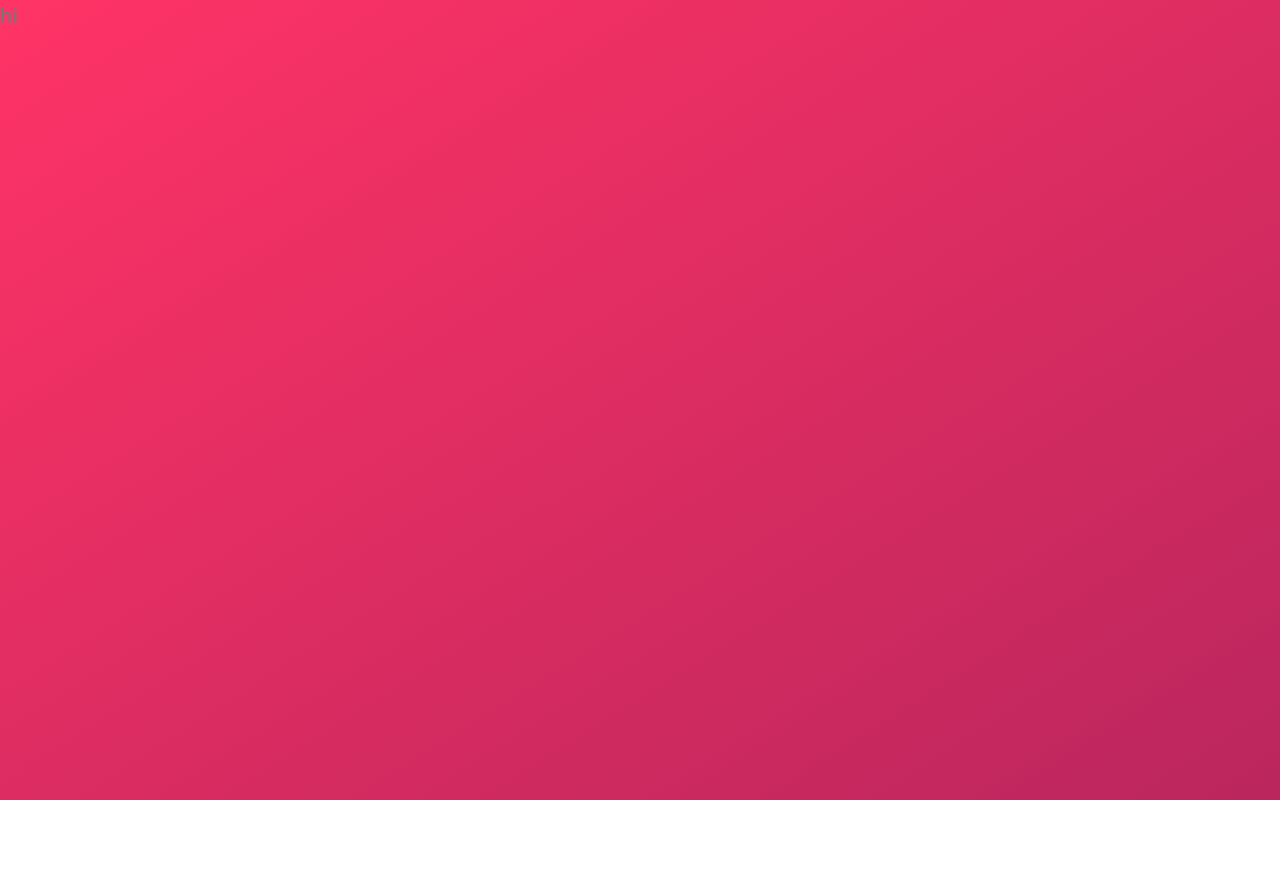
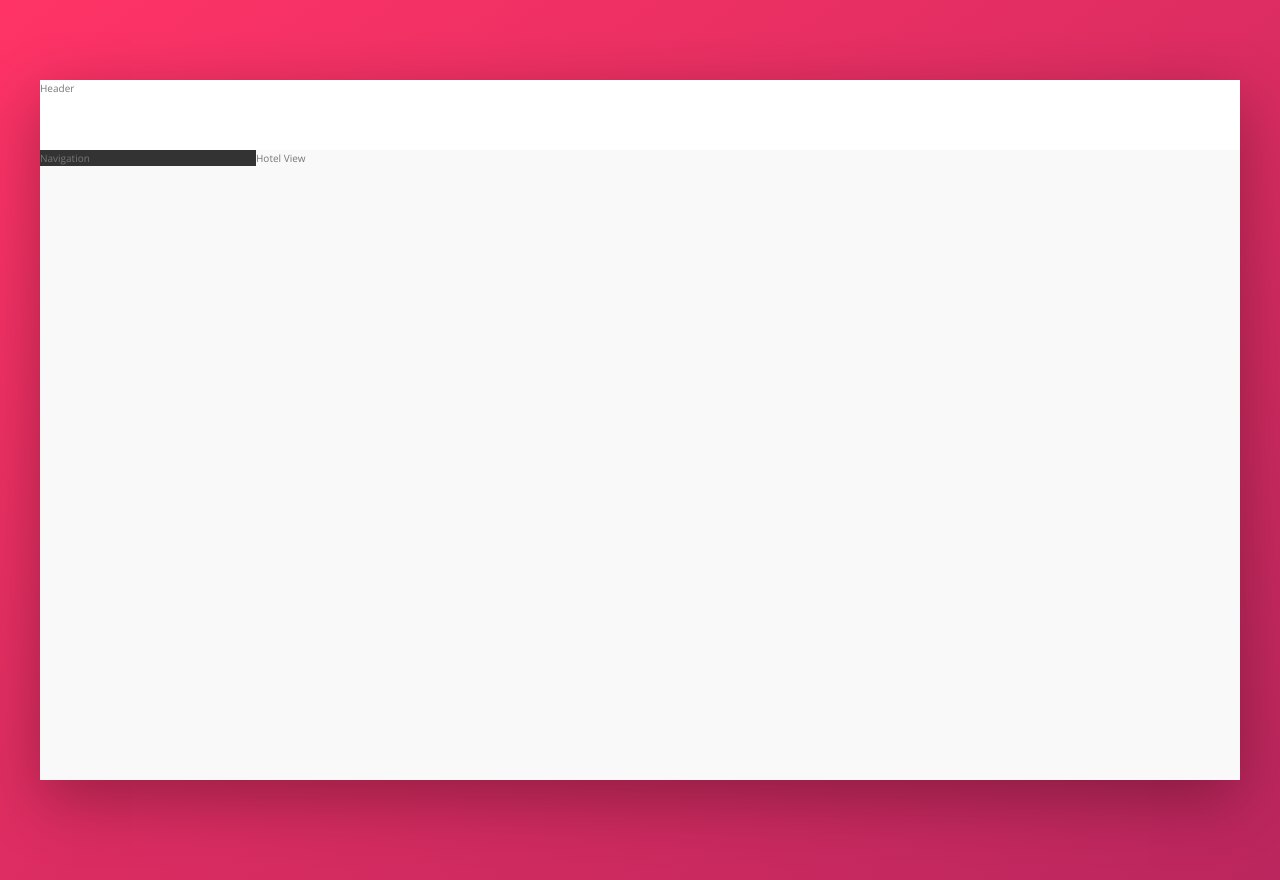
Before and after one commit to aliramazon/hotel-website-react, a React (Create React App) app: page / in a window 1280 px wide. Before the commit the page ends 800 px from the top, so only its background shows below. Built offline with nearby package versions, Linux system fonts and the light colour scheme.

Commit message:
Build overall layout

```diff
--- a/src/components/App.js
+++ b/src/components/App.js
@@ -1,6 +1,17 @@
 import React from 'react';
+import Header from './Header';
+import HotelView from './HotelView';
+import Sidebar from './Sidebar';
 
 const App = () => {
-  return <h1>hi</h1>;
+    return (
+        <div className="container">
+            <Header />
+            <div class="content">
+                <Sidebar />
+                <HotelView />
+            </div>
+        </div>
+    );
 };
 export default App;
--- /dev/null
+++ b/src/components/Header.js
@@ -0,0 +1,7 @@
+import React from 'react';
+
+const Header = () => {
+    return <header className="header">Header</header>;
+};
+
+export default Header;
--- /dev/null
+++ b/src/components/HotelView.js
@@ -0,0 +1,7 @@
+import React from 'react';
+
+const HotelView = () => {
+    return <main className="hotel-view">Hotel View</main>;
+};
+
+export default HotelView;
--- /dev/null
+++ b/src/components/Sidebar.js
@@ -0,0 +1,7 @@
+import React from 'react';
+
+const Sidebar = () => {
+    return <nav className="sidebar">Navigation</nav>;
+};
+
+export default Sidebar;
--- /dev/null
+++ b/src/styles/_Layout.scss
@@ -0,0 +1,27 @@
+.container {
+    max-width: 120rem;
+    margin: 8rem auto;
+    background-color: $colorGreyLight-1;
+    box-shadow: $shadowDark;
+    min-height: 70rem;
+}
+
+.content {
+    display: flex;
+}
+
+.header {
+    height: 7rem;
+    background-color: #fff;
+    border-bottom: $colorGreyLight-2;
+}
+
+.sidebar {
+    background-color: $colorGreyDark-1;
+    flex: 0 0 18%;
+}
+
+.hotel-view {
+    background-color: $colorGreyLight-1;
+    flex: 1;
+}
--- a/src/styles/_base.scss
+++ b/src/styles/_base.scss
@@ -18,11 +18,7 @@ body {
     font-weight: 400;
     line-height: 1.6;
     color: $colorGreyDark-2;
-  background-image: linear-gradient(
-    to right bottom,
-    $colorPrimaryLight,
-    $colorPrimaryDark
-  );
+    background-image: linear-gradient(to right bottom, $colorPrimaryLight, $colorPrimaryDark);
     background-size: cover;
     background-repeat: no-repeat;
     height: 100vh;
--- a/src/styles/index.scss
+++ b/src/styles/index.scss
@@ -1,2 +1,3 @@
 @import './variables';
 @import './base';
+@import './Layout';
```
Also changed, not shown: 1 other file (tests, documents, lock files or other folders). Lines whose indentation alone changed are shown as unchanged.
